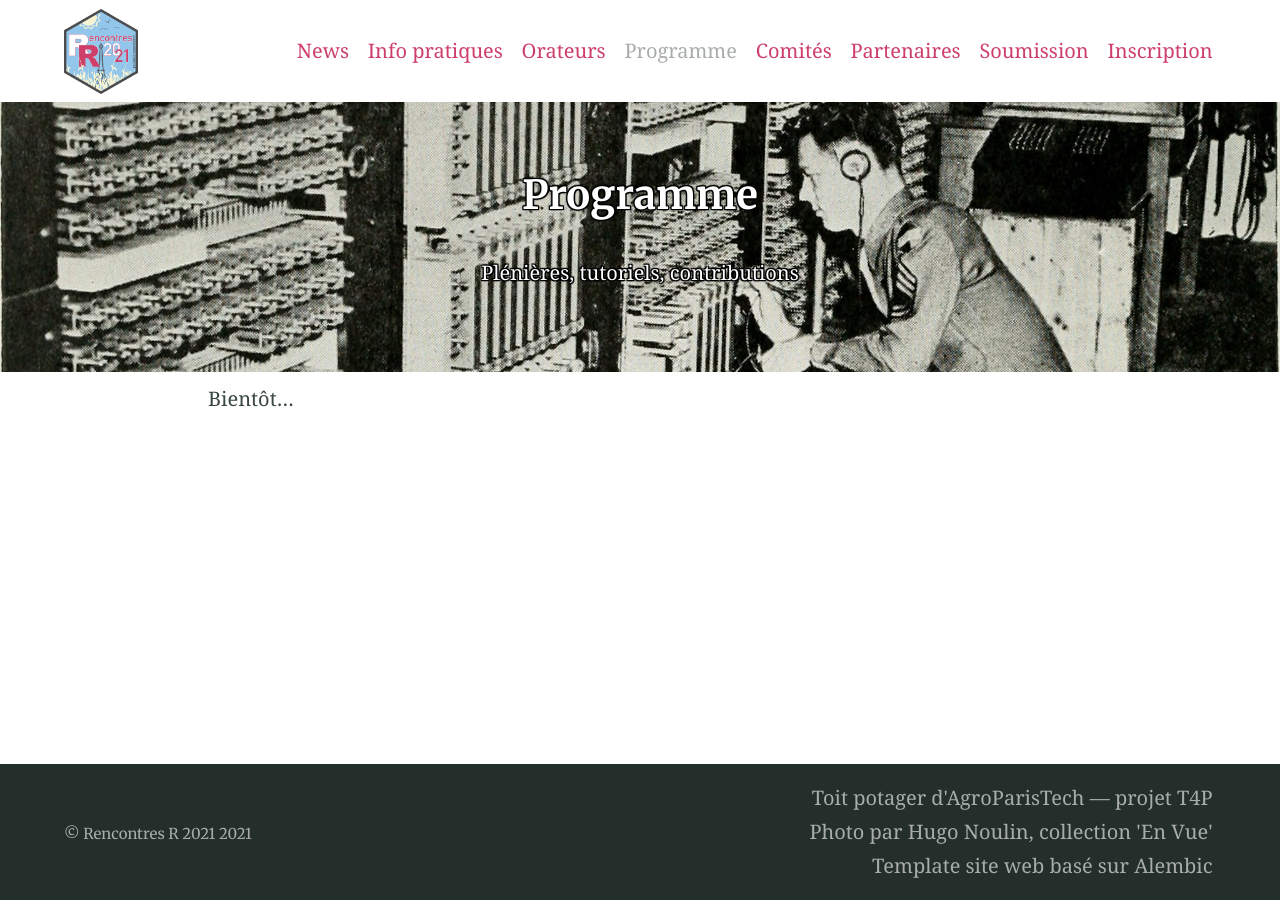
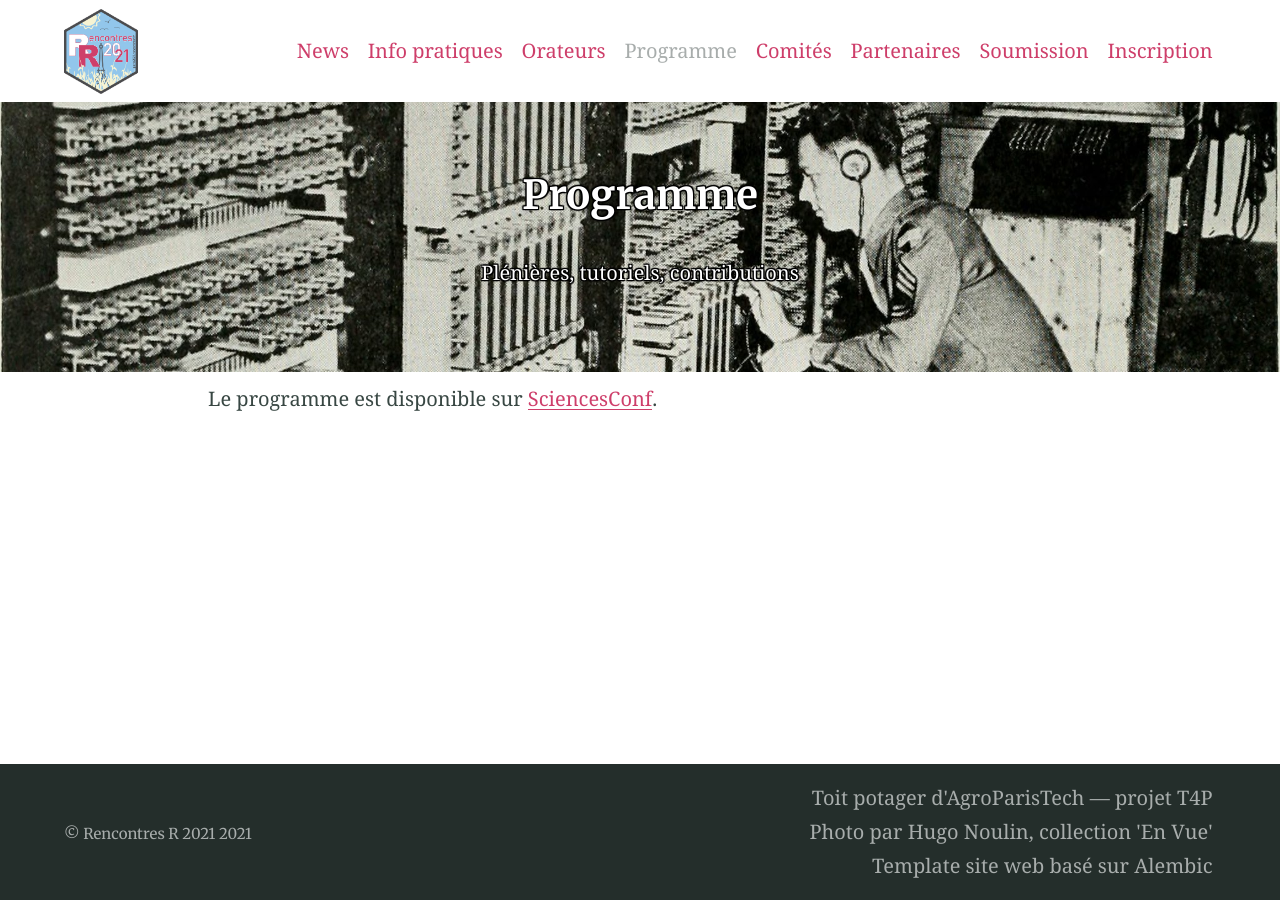
Before and after one commit to rencontres-r-2020/rencontres-r-2021.github.io, a Jekyll site: the page built from programme.md, in a window 1280 px wide. Built offline with Jekyll 4.4.1, drawn with Linux system fonts in a browser that asks for light colours; our own code applies the rules of GitHub Pages for plain Markdown files.

Commit message:
Programme sur SciencesConf

```diff
--- a/programme.md
+++ b/programme.md
@@ -7,4 +7,4 @@ feature_image: "/assets/img/programme.jpg"
 ---
 
 
-Bientôt...
+Le programme est disponible sur [SciencesConf](https://rr2021.sciencesconf.org/program).
```
Also changed, not shown: inscription.md (+1 -1 lines).
